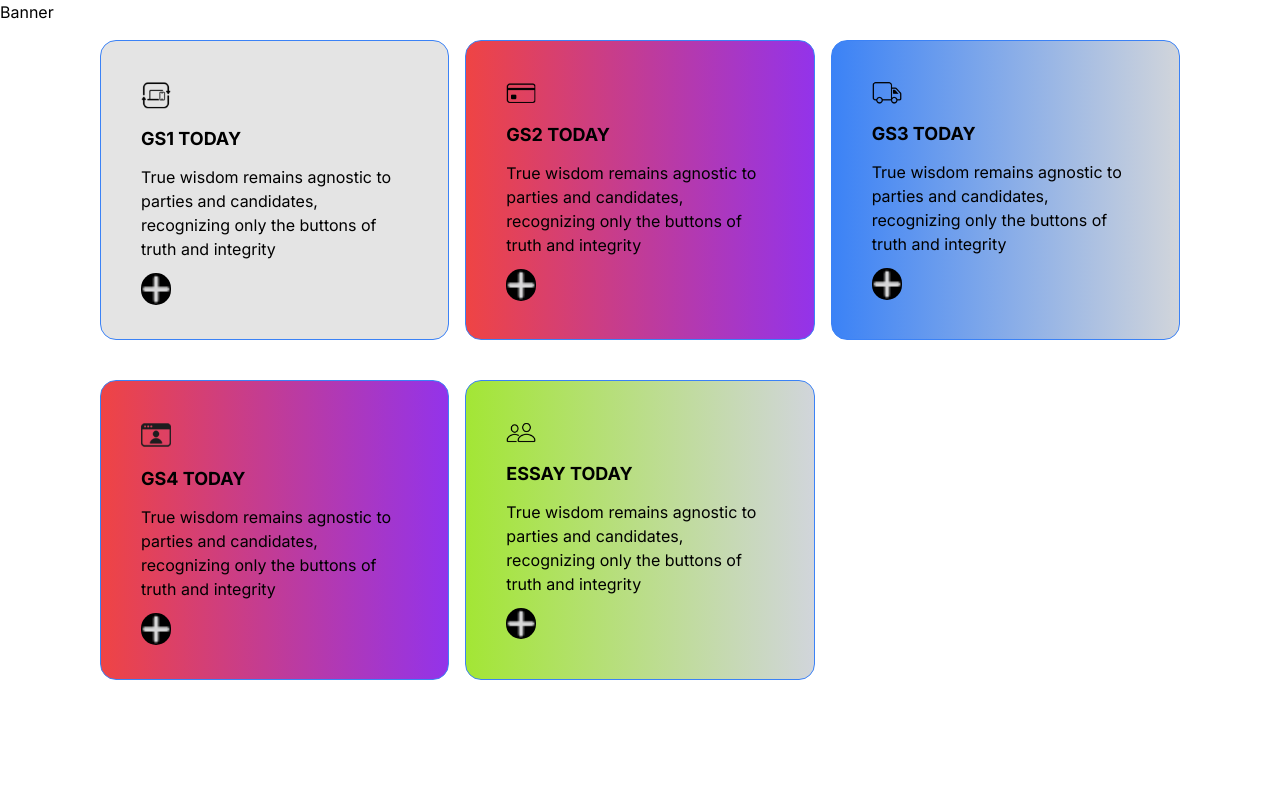
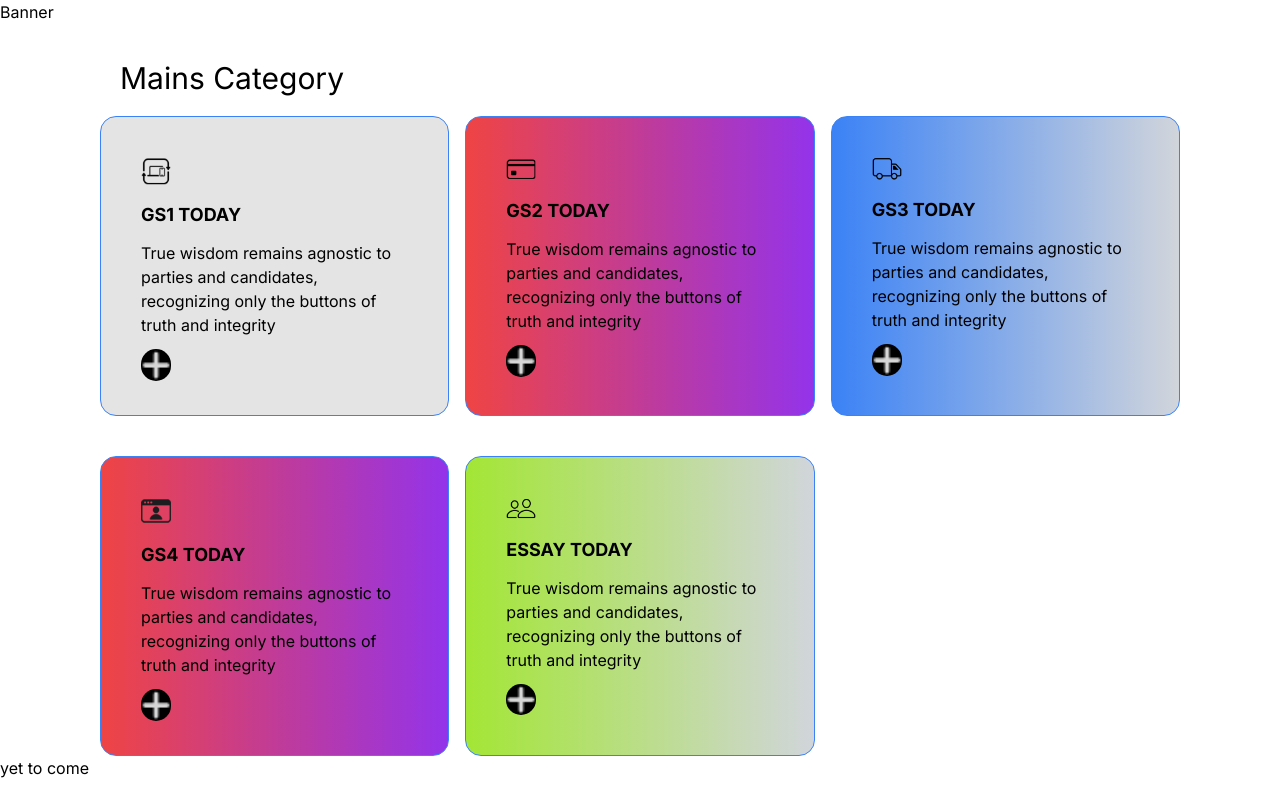
Before and after one commit to erDeep64930/pocket-ias-static, a Next.js app: page / in a window 1280 px wide. Built offline with nearby package versions, Linux system fonts and the light colour scheme.

Commit message:
prelims section has been started

```diff
--- a/app/components/MainsCategories.jsx
+++ b/app/components/MainsCategories.jsx
@@ -3,103 +3,132 @@ import React from 'react'
 
 export const MainsCategories = () => {
     return (
-        <section className='w-full'>
+        <div>
+            <div class="relative w-11/12 max-w-[1080px] mx-auto pt-4">
+            <h1 className='text-3xl p-5'>Mains Category</h1>
+                <div class="w-full grid grid-cols-1 md:grid-cols-2 lg:grid-cols-3 gap-y-10 gap-x-4 relative z-[100]">
 
-            <div>
-                <h1 className='text-black text-[32px] leading-5 tracking-wider'>Mains Category</h1>
-            </div>
-            <div className='w-11/12 h-[450px] flex rounded-2xl'>
-                {/* card 1*/}
-                <div className='w-[405px] h-[305px] bg-[#E4E4E4] m-4'>
-                    <div className='pl-[32px] pt-[32px]'>
-                        <Image src="/GS1.png" width={42} height={39} />
+                    {/* card 1 */}
+                    <div
+                        className="p-10  w-full max-h-[300px] cursor-pointer
+                bg-no-repeat hover:scale-105 transition-all duration-200
+                border border-blue-500
+                bg-[#E4E4E4] rounded-2xl" >
+                        <Image src="/GS1.png" alt="" width={30} height={20}
+                        />
+                        <h3 className=" text-lg font-bold pt-4">GS1 TODAY</h3>
+                        <p
+                            className="py-3 text-grayText leading-normal"
+                        >True wisdom remains agnostic to parties and candidates, recognizing only the buttons of truth and integrity</p>
+                        <div className="flex flex-row items-center cursor-pointer group">
+                            <div className='flex float-end bg-black rounded-full'>
+                                <Image src="/plus.png" alt="" width={30} height={20}
+                                />
                             </div>
 
-                    <div>
-                        <h1 className='text-[32px] pl-[32px] pt-[32px]'>GS1 Today</h1>
+
                         </div>
 
-                    <div>
-                        <p className='text-[17px] tracking-tight pl-[32px] pt-[32px] w-[95%]'>True wisdom remains agnostic to parties and candidates, recognizing only the buttons of truth and integrity</p>
-                    </div>
-                    <div className='bg-[#D6D6D7] flex float-end  mr-6'>
-                        <Image src="/plus.png" width={20} height={20} className='bg-black rounded-full' />
-                    </div>
-                </div>
-                {/* card 2*/}
-                <div className='w-[405px] h-[305px]  bg-gradient-to-r from-red-500 to-purple-600 m-4'>
-                    <div className='pl-[32px] pt-[32px]'>
-                        <Image src="/GS2.png" width={42} height={39} />
                     </div>
 
-                    <div>
-                        <h1 className='text-[32px] pl-[32px] pt-[32px]'>GS2 Today</h1>
+                    {/* card 2*/}
+                    <div
+                        className="p-10  w-full max-h-[300px] cursor-pointer
+                bg-no-repeat hover:scale-105 transition-all duration-200
+                border border-blue-500
+                bg-gradient-to-r from-red-500 to-purple-600 rounded-2xl" >
+                        <Image src="/GS2.png" alt="" width={30} height={20}
+                        />
+                        <h3 className=" text-lg font-bold pt-4">GS2 TODAY</h3>
+                        <p
+                            className="py-3 text-grayText leading-normal"
+                        >True wisdom remains agnostic to parties and candidates, recognizing only the buttons of truth and integrity</p>
+                        <div className="flex flex-row items-center cursor-pointer group">
+                            <div className='flex float-end bg-black rounded-full'>
+                                <Image src="/plus.png" alt="" width={30} height={20}
+                                />
                             </div>
 
-                    <div>
-                        <p className='text-[17px] tracking-tight pl-[32px] pt-[32px] w-[95%]'>Healthy citizens build strong nations; affordable insurance fuels the motivation.</p>
-                    </div>
-                    <div className='bg-[#D6D6D7] flex float-end  mr-6'>
-                        <Image src="/plus.png" width={20} height={20} className='bg-black rounded-full' />
-                    </div>
-                </div>
-                  {/* card 3*/}
-                  <div className='w-[405px] h-[305px] bg-gradient-to-r from-blue-500 to-gray-300 m-4'>
-                    <div className='pl-[32px] pt-[32px]'>
-                        <Image src="/GS3.png" width={42} height={39} />
+
                         </div>
 
-                    <div>
-                        <h1 className='text-[32px] pl-[32px] pt-[32px]'>GS3 Today</h1>
                     </div>
 
-                    <div>
-                        <p className='text-[17px] tracking-tight pl-[32px] pt-[32px] w-[95%]'>Plant seeds of nutrition, reap fields of vitality; a plate of health, our shared reality.</p>
-                    </div>
-                    <div className='bg-[#D6D6D7] flex float-end  mr-6'>
-                        <Image src="/plus.png" width={20} height={20} className='bg-black rounded-full' />
-                    </div>
-                </div>
-                 {/* card 4*/}
-                 <div className='w-[405px] h-[305px]  bg-gradient-to-r from-pink-300 to-gray-300 m-4'>
-                    <div className='pl-[32px] pt-[32px]'>
-                        <Image src="/GS4.png" width={42} height={39} />
+                    {/* card */}
+                    <div
+                        className="p-10  w-full max-h-[300px] cursor-pointer
+                bg-no-repeat hover:scale-105 transition-all duration-200
+                border border-blue-500
+                bg-gradient-to-r from-blue-500 to-gray-300 rounded-2xl" >
+                        <Image src="/GS3.png" alt="" width={30} height={20}
+                        />
+                        <h3 className=" text-lg font-bold pt-4">GS3 TODAY</h3>
+                        <p
+                            className="py-3 text-grayText leading-normal"
+                        >True wisdom remains agnostic to parties and candidates, recognizing only the buttons of truth and integrity</p>
+                        <div className="flex flex-row items-center cursor-pointer group">
+                            <div className='flex float-end bg-black rounded-full'>
+                                <Image src="/plus.png" alt="" width={30} height={20}
+                                />
                             </div>
 
-                    <div>
-                        <h1 className='text-[32px] pl-[32px] pt-[32px]'>GS2 Today</h1>
+
                         </div>
 
-                    <div>
-                        <p className='text-[17px] tracking-tight pl-[32px] pt-[32px] w-[95%]'>Empower every hand, uplift every heart; prosperity blooms when equality is the art</p>
-                    </div>
-                    <div className='bg-[#D6D6D7] flex float-end  mr-6'>
-                        <Image src="/plus.png" width={20} height={20} className='bg-black rounded-full' />
-                    </div>
-                </div>
-                 {/* card 5*/}
-                 <div className='w-[405px] h-[305px]  bg-gradient-to-r from-lime-400 to-gray-300 m-4'>
-                    <div className='pl-[32px] pt-[32px]'>
-                        <Image src="/GS5.png" width={42} height={39} />
                     </div>
 
-                    <div>
-                        <h1 className='text-[32px] pl-[32px] pt-[32px]'>ESSAY Today</h1>
+                    {/* card */}
+                    <div
+                        className="p-10  w-full max-h-[300px] cursor-pointer
+                bg-no-repeat hover:scale-105 transition-all duration-200
+                border border-blue-500
+                bg-gradient-to-r from-red-500 to-purple-600 rounded-2xl" >
+                        <Image src="/GS4.png" alt="" width={30} height={20}
+                        />
+                        <h3 className=" text-lg font-bold pt-4">GS4 TODAY</h3>
+                        <p
+                            className="py-3 text-grayText leading-normal"
+                        >True wisdom remains agnostic to parties and candidates, recognizing only the buttons of truth and integrity</p>
+                        <div className="flex flex-row items-center cursor-pointer group">
+                            <div className='flex float-end bg-black rounded-full'>
+                                <Image src="/plus.png" alt="" width={30} height={20}
+                                />
                             </div>
 
-                    <div>
-                        <p className='text-[17px] tracking-tight pl-[32px] pt-[32px] w-[95%]'>Nature's wisdom, our shield unseen; against viral foes, new defenses convene.</p>
+
                         </div>
-                    <div className='bg-[#D6D6D7] flex float-end  mr-6'>
-                        <Image src="/plus.png" width={20} height={20} className='bg-black rounded-full' />
+
                     </div>
+
+                    {/* card */}
+                    <div
+                        className="p-10  w-full max-h-[300px] cursor-pointer
+                bg-no-repeat hover:scale-105 transition-all duration-200
+                border border-blue-500
+                bg-gradient-to-r from-lime-400 to-gray-300 rounded-2xl" >
+                        <Image src="/GS5.png" alt="" width={30} height={20}
+                        />
+                        <h3 className=" text-lg font-bold pt-4">ESSAY TODAY</h3>
+                        <p
+                            className="py-3 text-grayText leading-normal"
+                        >True wisdom remains agnostic to parties and candidates, recognizing only the buttons of truth and integrity</p>
+                        <div className="flex flex-row items-center cursor-pointer group">
+                            <div className='flex float-end bg-black rounded-full'>
+                                <Image src="/plus.png" alt="" width={30} height={20}
+                                />
+                            </div>
+
+
+                        </div>
+
+                    </div>
+
                 </div>
 
             </div>
 
 
 
-
-        </section>
+        </div>
     )
 }
--- a/app/components/PrelimsCategories.jsx
+++ b/app/components/PrelimsCategories.jsx
@@ -4,129 +4,7 @@ import React from 'react'
 export const PrelimsCategories = () => {
   return (
     <div>
-      <div class="relative w-11/12 max-w-[1080px] mx-auto pt-4">
-        <div class="w-full grid grid-cols-1 md:grid-cols-2 lg:grid-cols-3 gap-y-10 gap-x-4 relative z-[100]">
-          {/* card 1 */}
-          <div
-            className="p-10  w-full max-h-[300px] cursor-pointer
-              bg-no-repeat hover:scale-105 transition-all duration-200
-              border border-blue-500
-              bg-[#E4E4E4] rounded-2xl" >
-            <Image src="/GS1.png" alt="" width={30} height={20}
-            />
-            <h3 className=" text-lg font-bold pt-4">GS1 TODAY</h3>
-            <p
-              className="py-3 text-grayText leading-normal"
-            >True wisdom remains agnostic to parties and candidates, recognizing only the buttons of truth and integrity</p>
-            <div className="flex flex-row items-center cursor-pointer group">
-              <div className='flex float-end bg-black rounded-full'>
-                <Image src="/plus.png" alt="" width={30} height={20}
-                />
-              </div>
-
-
-            </div>
-
-          </div>
-
-             {/* card 2*/}
-             <div
-            className="p-10  w-full max-h-[300px] cursor-pointer
-              bg-no-repeat hover:scale-105 transition-all duration-200
-              border border-blue-500
-              bg-gradient-to-r from-red-500 to-purple-600 rounded-2xl" >
-            <Image src="/GS2.png" alt="" width={30} height={20}
-            />
-            <h3 className=" text-lg font-bold pt-4">GS2 TODAY</h3>
-            <p
-              className="py-3 text-grayText leading-normal"
-            >True wisdom remains agnostic to parties and candidates, recognizing only the buttons of truth and integrity</p>
-            <div className="flex flex-row items-center cursor-pointer group">
-              <div className='flex float-end bg-black rounded-full'>
-                <Image src="/plus.png" alt="" width={30} height={20}
-                />
-              </div>
-
-
-            </div>
-
-          </div>
-
-             {/* card */}
-             <div
-            className="p-10  w-full max-h-[300px] cursor-pointer
-              bg-no-repeat hover:scale-105 transition-all duration-200
-              border border-blue-500
-              bg-gradient-to-r from-blue-500 to-gray-300 rounded-2xl" >
-            <Image src="/GS3.png" alt="" width={30} height={20}
-            />
-            <h3 className=" text-lg font-bold pt-4">GS3 TODAY</h3>
-            <p
-              className="py-3 text-grayText leading-normal"
-            >True wisdom remains agnostic to parties and candidates, recognizing only the buttons of truth and integrity</p>
-            <div className="flex flex-row items-center cursor-pointer group">
-              <div className='flex float-end bg-black rounded-full'>
-                <Image src="/plus.png" alt="" width={30} height={20}
-                />
-              </div>
-
-
-            </div>
-
-          </div>
-
-             {/* card */}
-             <div
-            className="p-10  w-full max-h-[300px] cursor-pointer
-              bg-no-repeat hover:scale-105 transition-all duration-200
-              border border-blue-500
-              bg-gradient-to-r from-red-500 to-purple-600 rounded-2xl" >
-            <Image src="/GS4.png" alt="" width={30} height={20}
-            />
-            <h3 className=" text-lg font-bold pt-4">GS4 TODAY</h3>
-            <p
-              className="py-3 text-grayText leading-normal"
-            >True wisdom remains agnostic to parties and candidates, recognizing only the buttons of truth and integrity</p>
-            <div className="flex flex-row items-center cursor-pointer group">
-              <div className='flex float-end bg-black rounded-full'>
-                <Image src="/plus.png" alt="" width={30} height={20}
-                />
-              </div>
-
-
-            </div>
-
-          </div>
-
-             {/* card */}
-             <div
-            className="p-10  w-full max-h-[300px] cursor-pointer
-              bg-no-repeat hover:scale-105 transition-all duration-200
-              border border-blue-500
-              bg-gradient-to-r from-lime-400 to-gray-300 rounded-2xl" >
-            <Image src="/GS5.png" alt="" width={30} height={20}
-            />
-            <h3 className=" text-lg font-bold pt-4">ESSAY TODAY</h3>
-            <p
-              className="py-3 text-grayText leading-normal"
-            >True wisdom remains agnostic to parties and candidates, recognizing only the buttons of truth and integrity</p>
-            <div className="flex flex-row items-center cursor-pointer group">
-              <div className='flex float-end bg-black rounded-full'>
-                <Image src="/plus.png" alt="" width={30} height={20}
-                />
-              </div>
-
-
-            </div>
-
-          </div>
-
-        </div>
-
-      </div>
-
-
-
+      yet to come
     </div>
   )
 }
--- a/app/layout.js
+++ b/app/layout.js
@@ -4,7 +4,7 @@ import "./globals.css";
 const inter = Inter({ subsets: ["latin"] });
 
 export const metadata = {
-  title: "Create Next App",
+  title: "Pocket IAS",
   description: "Generated by create next app",
 };
 
--- a/app/page.js
+++ b/app/page.js
@@ -1,6 +1,6 @@
 import Image from "next/image";
 import { Banner } from "./components/Banner";
-// import { MainsCategories } from "./components/MainsCategories";
+ import { MainsCategories } from "./components/MainsCategories";
 import { PrelimsCategories } from "./components/PrelimsCategories";
 // import SwiperBanner from "./components/SwiperBanner";
 
@@ -8,9 +8,10 @@ export default function Home() {
   return (
     <>
     <Banner />
+    <MainsCategories />
     <PrelimsCategories />
     {/* <SwiperBanner /> */}
-    {/* <MainsCategories /> */}
+
 
 
     </>
```
Lines whose indentation alone changed are shown as unchanged.
